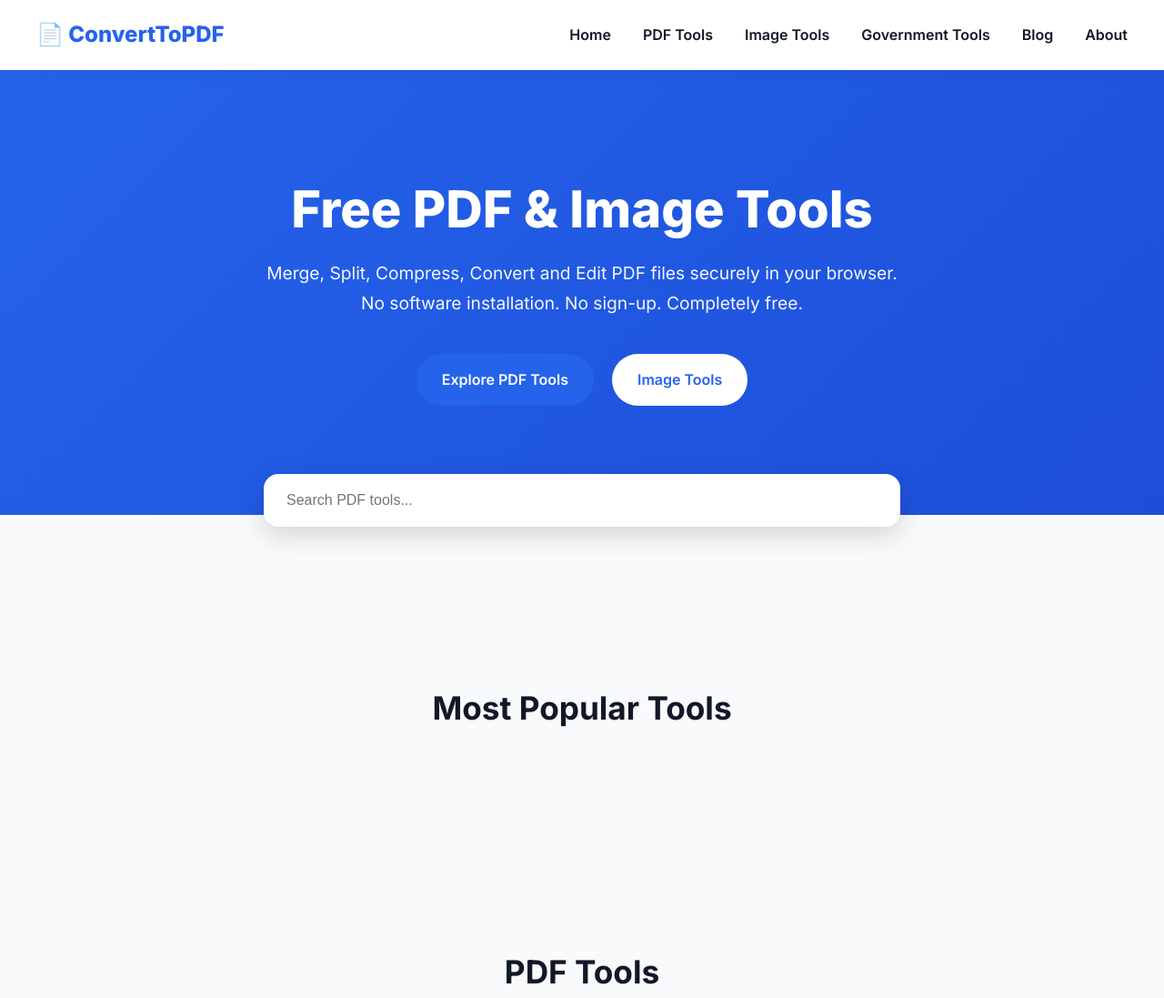
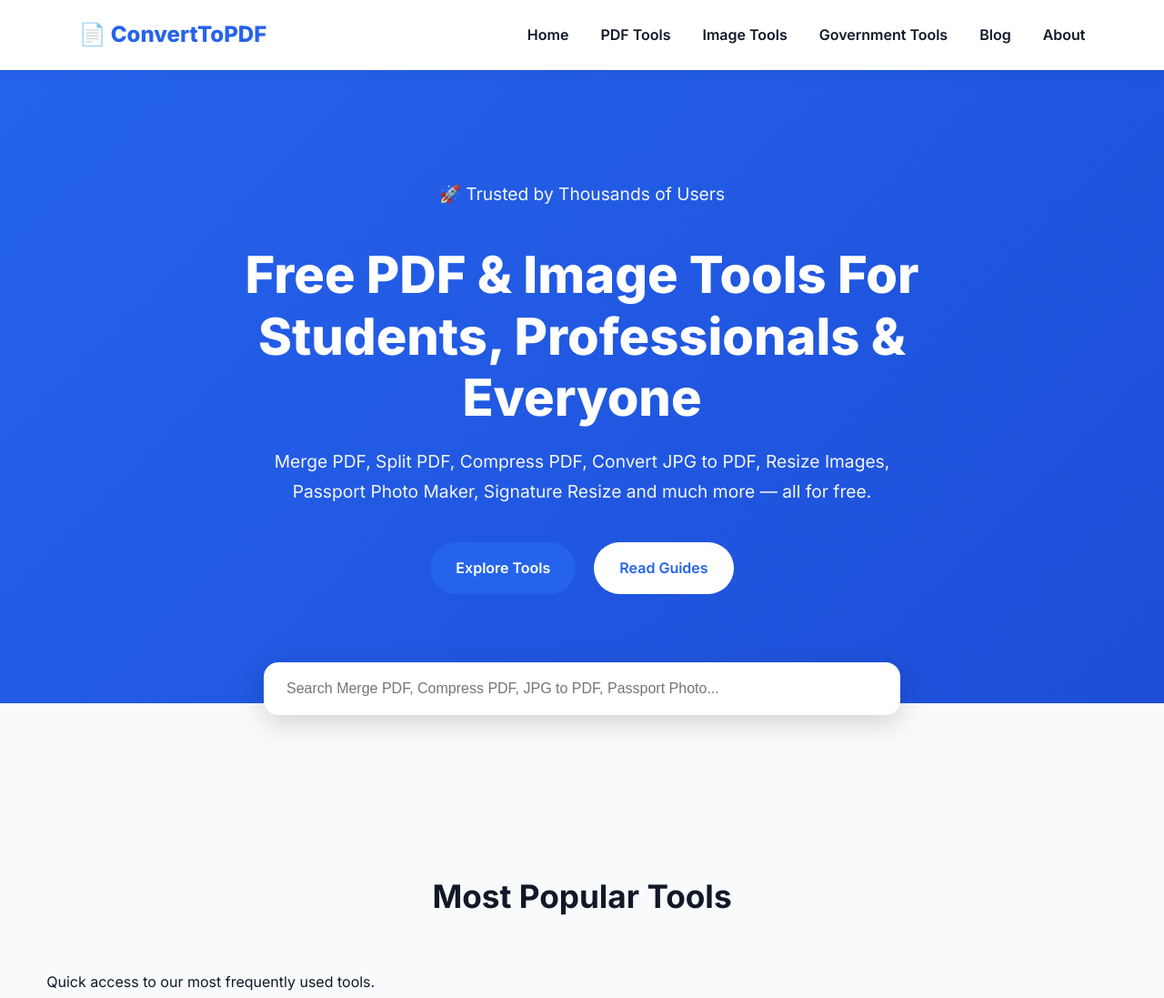
Before and after one commit to beginner2022/converttopdf, a plain HTML site: page index.html in a window 1280 px wide. Shown: the top 1097 px of the page at 91% size. Drawn offline with Linux system fonts and the light colour scheme.

Commit message:
Update index.html

```diff
--- a/index.html
+++ b/index.html
@@ -3,258 +3,281 @@
 
 <head>
 
-    <!-- Basic SEO -->
+    <!-- ===========================
+         BASIC SEO
+    ============================ -->
+
     <meta charset="UTF-8">
+
     <meta name="viewport" content="width=device-width, initial-scale=1.0">
 
-    <title>Free PDF & Image Tools Online | ConvertToPDF.in</title>
+    <title>Free PDF Tools Online | Merge, Split, Compress PDF | ConvertToPDF.in</title>
 
     <meta name="description"
-        content="ConvertToPDF.in offers free PDF and image tools including Merge PDF, Split PDF, Compress PDF, JPG to PDF, Passport Photo Maker, Signature Resize and more. Fast, secure and works directly in your browser.">
+        content="ConvertToPDF.in provides free PDF and Image tools including Merge PDF, Split PDF, Compress PDF, JPG to PDF, Passport Photo Maker, Signature Resize and more. Fast, secure and works completely in your browser.">
 
     <meta name="keywords"
-        content="PDF Tools, Merge PDF, Compress PDF, JPG to PDF, Split PDF, Passport Photo Maker, Signature Resize">
+        content="PDF Tools, Merge PDF, Split PDF, Compress PDF, JPG to PDF, PDF to JPG, Passport Photo, Signature Resize">
 
-    <meta name="author" content="ConvertToPDF.in">
+    <meta name="author"
+        content="ConvertToPDF.in">
 
-    <meta name="robots" content="index,follow">
+    <meta name="robots"
+        content="index,follow">
 
-    <link rel="canonical" href="https://converttopdf.in/">
+    <link rel="canonical"
+        href="https://converttopdf.in/">
 
     <!-- Open Graph -->
-    <meta property="og:title" content="ConvertToPDF.in - Free PDF & Image Tools">
+
+    <meta property="og:type"
+        content="website">
+
+    <meta property="og:title"
+        content="ConvertToPDF.in">
+
     <meta property="og:description"
-        content="Merge, Split, Compress and Convert PDFs online for free. No uploads to our servers.">
-    <meta property="og:type" content="website">
-    <meta property="og:url" content="https://converttopdf.in/">
+        content="Free PDF & Image Tools Online">
+
+    <meta property="og:url"
+        content="https://converttopdf.in/">
+
+    <meta property="og:image"
+        content="assets/images/og-image.jpg">
+
+    <!-- Twitter -->
+
+    <meta name="twitter:card"
+        content="summary_large_image">
 
     <!-- Google Fonts -->
-    <link rel="preconnect" href="https://fonts.googleapis.com">
 
-    <link rel="preconnect" href="https://fonts.gstatic.com" crossorigin>
+    <link rel="preconnect"
+        href="https://fonts.googleapis.com">
+
+    <link rel="preconnect"
+        href="https://fonts.gstatic.com"
+        crossorigin>
 
     <link href="https://fonts.googleapis.com/css2?family=Inter:wght@300;400;500;600;700;800&display=swap"
         rel="stylesheet">
 
     <!-- CSS -->
-    <link rel="stylesheet" href="assets/css/style.css">
-    <link rel="stylesheet" href="assets/css/homepage.css">
+
+    <link rel="stylesheet"
+        href="assets/css/style.css">
+
+    <link rel="stylesheet"
+        href="assets/css/homepage.css">
 
 </head>
 
 <body>
 
-    <!-- ===================== HEADER ===================== -->
+<!-- ===========================
+HEADER
+=========================== -->
 
-    <header>
+<header>
 
-        <nav class="navbar">
+<div class="container">
 
-            <a href="/" class="logo">
+<nav class="navbar">
 
-                📄 ConvertToPDF
+<a href="/"
+class="logo">
 
-            </a>
+📄
+<span>ConvertToPDF</span>
 
-            <ul class="nav-links">
+</a>
 
-                <li><a href="/">Home</a></li>
+<ul class="nav-links">
 
-                <li><a href="/tools/pdf/">PDF Tools</a></li>
+<li>
 
-                <li><a href="/tools/image/">Image Tools</a></li>
+<a href="/">Home</a>
 
-                <li><a href="/tools/government/">Government Tools</a></li>
+</li>
 
-                <li><a href="/blog/">Blog</a></li>
+<li>
 
-                <li><a href="/about/">About</a></li>
+<a href="#pdf-tools">
 
-            </ul>
+PDF Tools
 
-            <button class="menu-btn">
+</a>
 
-                ☰
+</li>
 
-            </button>
+<li>
 
-        </nav>
+<a href="#image-tools">
 
-    </header>
+Image Tools
 
-    <!-- ===================== HERO ===================== -->
+</a>
 
-    <section class="hero">
+</li>
 
-        <div class="hero-content">
+<li>
 
-            <h1>
+<a href="#government-tools">
 
-                Free PDF & Image Tools
+Government Tools
 
-            </h1>
+</a>
 
-            <p>
+</li>
 
-                Merge, Split, Compress, Convert and Edit PDF files securely in your browser.
-                No software installation. No sign-up. Completely free.
+<li>
 
-            </p>
+<a href="/blog/">
 
-            <div class="hero-buttons">
+Blog
 
-                <a href="/tools/pdf/" class="btn btn-primary">
+</a>
 
-                    Explore PDF Tools
+</li>
 
-                </a>
+<li>
 
-                <a href="/tools/image/" class="btn btn-secondary">
+<a href="/about/">
 
-                    Image Tools
+About
 
-                </a>
+</a>
 
-            </div>
+</li>
 
-        </div>
+</ul>
 
-    </section>
+<button class="menu-btn">
 
-    <!-- ===================== SEARCH ===================== -->
+☰
 
-    <section class="search-section">
+</button>
 
-        <input
-            type="text"
-            placeholder="Search PDF tools...">
+</nav>
 
-    </section>
+</div>
 
-    <!-- ===================== POPULAR TOOLS ===================== -->
+</header>
 
-    <section class="popular-tools">
+<!-- ===========================
+HERO
+=========================== -->
 
-        <h2>
+<section class="hero">
 
-            Most Popular Tools
+<div class="container">
 
-        </h2>
+<div class="hero-content">
 
-        <div class="tool-grid">
+<p class="hero-badge">
 
-            <!-- Cards will be added later -->
+🚀 Trusted by Thousands of Users
 
-        </div>
+</p>
 
-    </section>
+<h1>
 
-    <!-- ===================== PDF TOOLS ===================== -->
+Free PDF & Image Tools
 
-    <section class="category">
+For Students,
 
-        <h2>
+Professionals & Everyone
 
-            PDF Tools
+</h1>
 
-        </h2>
+<p>
 
-        <div class="tool-grid">
+Merge PDF,
 
-        </div>
+Split PDF,
 
-    </section>
+Compress PDF,
 
-    <!-- ===================== IMAGE TOOLS ===================== -->
+Convert JPG to PDF,
 
-    <section class="category">
+Resize Images,
 
-        <h2>
+Passport Photo Maker,
 
-            Image Tools
+Signature Resize
 
-        </h2>
+and much more —
 
-        <div class="tool-grid">
+all for free.
 
-        </div>
+</p>
 
-    </section>
+<div class="hero-buttons">
 
-    <!-- ===================== GOVERNMENT TOOLS ===================== -->
+<a href="#popular-tools"
 
-    <section class="category">
+class="btn btn-primary">
 
-        <h2>
+Explore Tools
 
-            Government Form Tools
+</a>
 
-        </h2>
+<a href="/blog/"
 
-        <div class="tool-grid">
+class="btn btn-secondary">
 
-        </div>
+Read Guides
 
-    </section>
+</a>
 
-    <!-- ===================== WHY US ===================== -->
+</div>
 
-    <section class="why-us">
+</div>
 
-        <h2>
+</div>
 
-            Why Choose ConvertToPDF?
+</section>
 
-        </h2>
+<!-- ===========================
+SEARCH
+=========================== -->
 
-        <div class="features">
+<section class="search-section">
 
-            <!-- Feature cards -->
+<div class="container">
 
-        </div>
+<input
 
-    </section>
+id="searchBox"
 
-    <!-- ===================== BLOG ===================== -->
+type="text"
 
-    <section class="latest-blog">
+placeholder="Search Merge PDF, Compress PDF, JPG to PDF, Passport Photo..."
 
-        <h2>
+>
 
-            Latest Articles
+</div>
 
-        </h2>
+</section>
 
-    </section>
+<!-- ===========================
+POPULAR TOOLS
+=========================== -->
 
-    <!-- ===================== FAQ ===================== -->
+<section id="popular-tools">
 
-    <section class="faq">
+<div class="container">
 
-        <h2>
+<h2>
 
-            Frequently Asked Questions
+Most Popular Tools
 
-        </h2>
+</h2>
 
-    </section>
+<p class="section-description">
 
-    <!-- ===================== FOOTER ===================== -->
+Quick access to our most frequently used tools.
 
-    <footer>
+</p>
 
-        <p>
-
-            © 2026 ConvertToPDF.in • All Rights Reserved.
-
-        </p>
-
-    </footer>
-
-    <!-- JS -->
-
-    <script src="assets/js/app.js"></script>
-
-</body>
-
-</html>
+<div class="tool-grid" id="popular-tools-grid">
```
